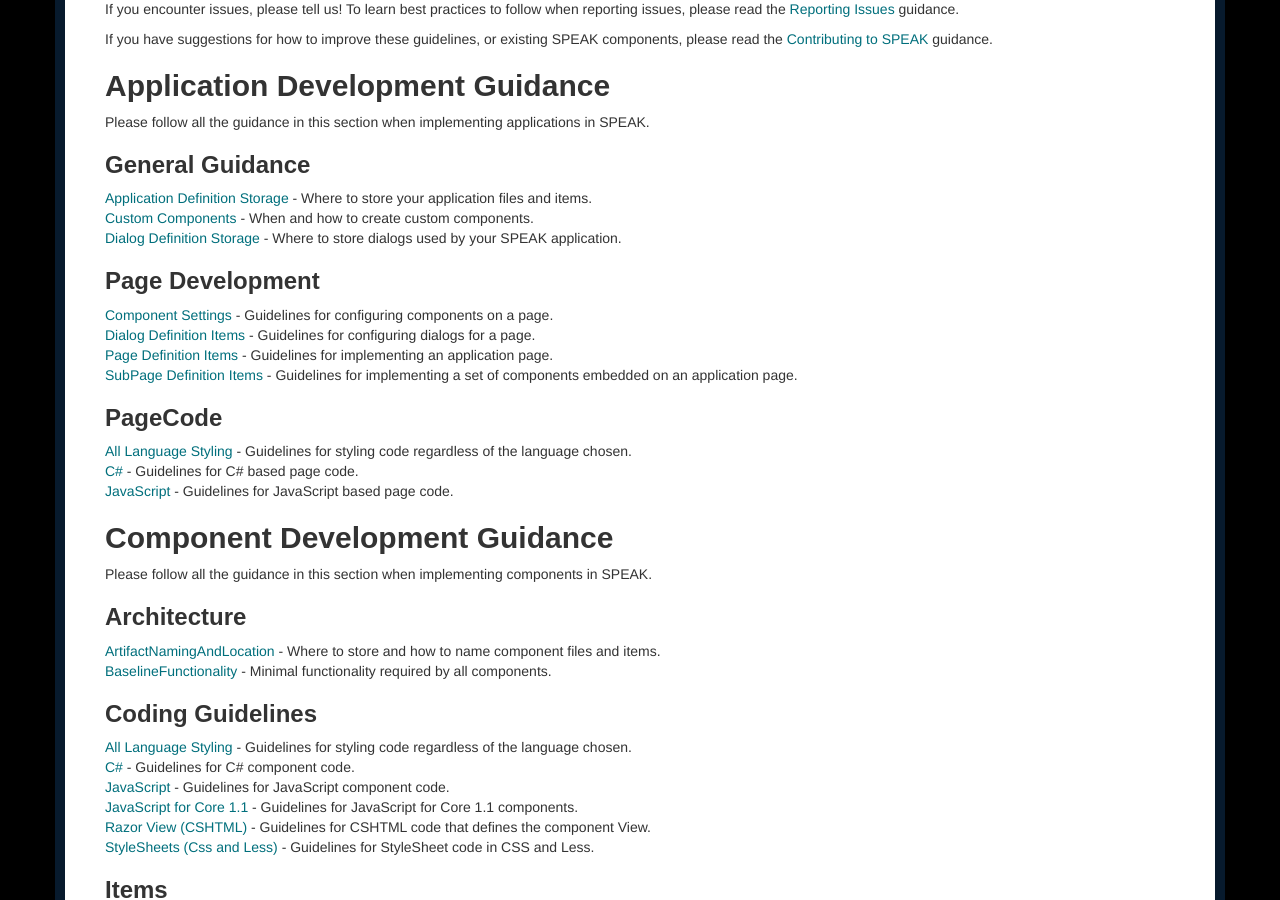
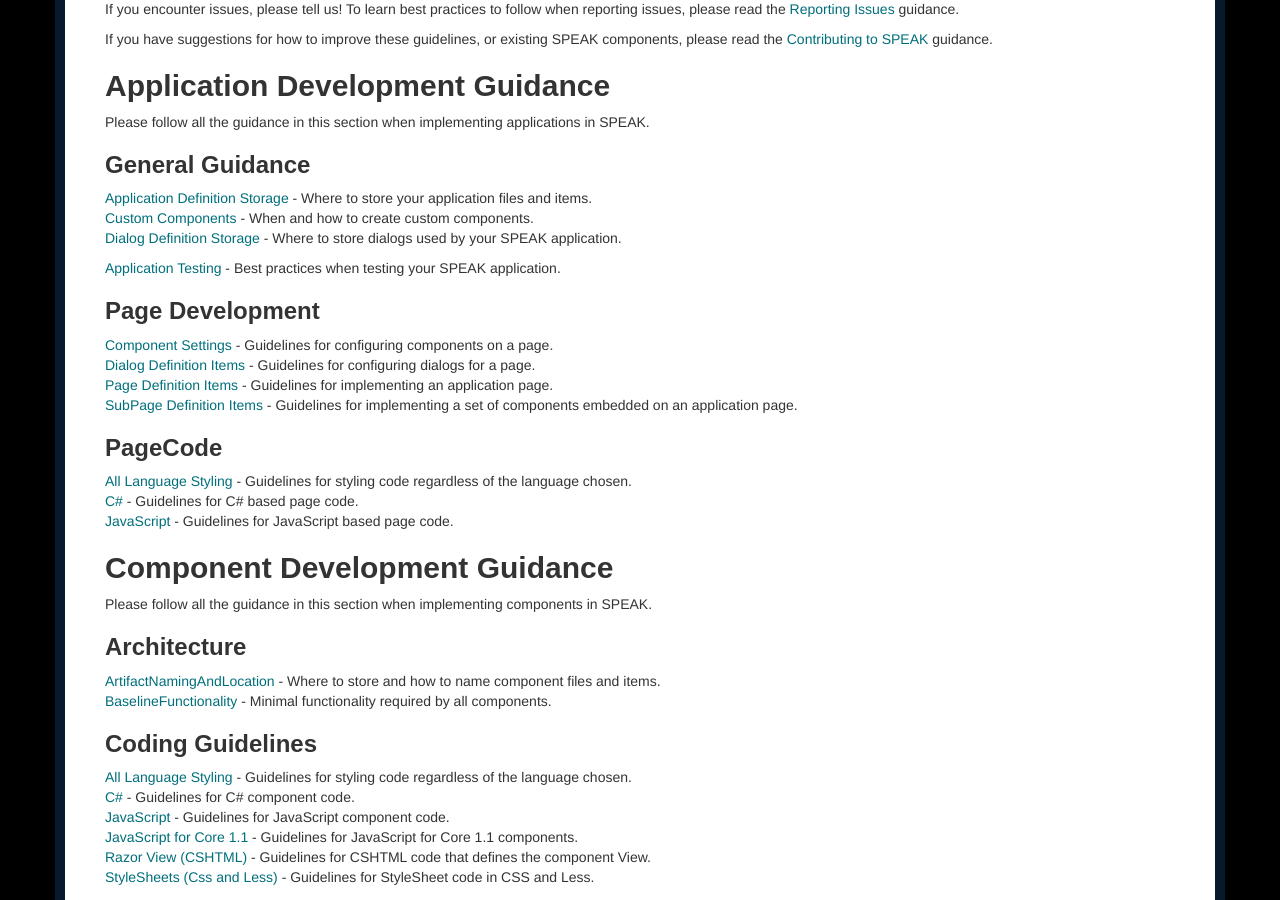
Before and after one commit to Sitecore-Community/Sitecore.Speak.Guidance, a Jekyll site: the page built from index.html, in a window 1280 px wide and 900 px high, scrolled down 871 px. Built offline with Jekyll 4.4.1, drawn with Linux system fonts in a browser that asks for light colours; nearby versions of some CDN libraries; some web fonts are replaced; the list of posts is cut into pages by our own code.

Commit message:
Added link to Application Testing Guidance
Updated index.html

```diff
--- a/index.html
+++ b/index.html
@@ -37,6 +37,7 @@
 <p><a href="./Application%20Development/General%20Guidelines/ApplicationDefinitionStorage">Application Definition Storage</a> - Where to store your application files and items. <br />
 <a href="./Application%20Development/General%20Guidelines/CustomComponents">Custom Components</a> - When and how to create custom components. <br />
 <a href="./Application%20Development/General%20Guidelines/DialogDefinitionStorage">Dialog Definition Storage</a> - Where to store dialogs used by your SPEAK application.</p>
+<a href="./Application%20Development/Application%20Testing/ApplicationTesting">Application Testing</a> - Best practices when testing your SPEAK application.</p>
 
 <h3>Page Development</h3>
 
```
